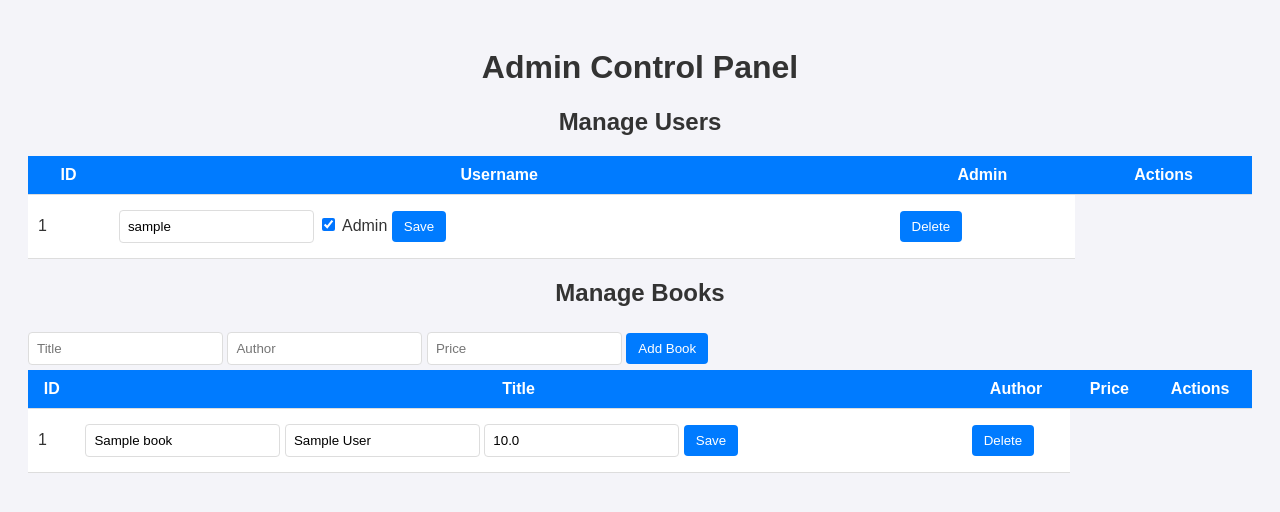
After one commit to Hunt3r0x/FCIS-ECOMMERCEC, a Flask app: page /admin in a window 1280 px wide. The commit adds this page. Shown: the top 512 px of the page. Run offline with Flask 3, Linux system fonts and the light colour scheme; the visitor is signed in with stand-in values (Sample User, id 1); tables that the repository leaves empty hold one stand-in row (values such as "Sample post").

Commit message:
يا وجع القلب

```diff
--- a/app.py
+++ b/app.py
@@ -1,5 +1,4 @@
 from flask import Flask, render_template, redirect, url_for, request, session
-import os
 import hashlib
 import mysql.connector
 
@@ -28,7 +27,8 @@ def init_db():
     cursor.execute('''CREATE TABLE IF NOT EXISTS users (
                         id INT AUTO_INCREMENT PRIMARY KEY,
                         username VARCHAR(255) UNIQUE,
-                        password TEXT
+                        password TEXT,
+                        is_admin BOOLEAN DEFAULT FALSE
                     )''')
 
     cursor.execute('''CREATE TABLE IF NOT EXISTS cart (
@@ -59,7 +59,13 @@ def register():
 
         conn = get_db_connection()
         cursor = conn.cursor()
-        cursor.execute('INSERT INTO users (username, password) VALUES (%s, %s)', (username, password))
+
+        cursor.execute('SELECT COUNT(*) FROM users')
+        user_count = cursor.fetchone()[0]
+
+        is_admin = user_count == 0
+
+        cursor.execute('INSERT INTO users (username, password, is_admin) VALUES (%s, %s, %s)', (username, password, is_admin))
         conn.commit()
         conn.close()
 
@@ -81,58 +87,58 @@ def login():
 
         if user:
             session['user_id'] = user[0]
+            session['is_admin'] = user[3]
             return redirect(url_for('home'))
 
     return render_template('login.html')
 
-@app.route('/logout')
-def logout():
-    session.pop('user_id', None)
-    return redirect(url_for('home'))
+@app.route('/admin', methods=['GET', 'POST'])
+def admin_panel():
+    if 'is_admin' not in session or not session['is_admin']:
+        return redirect(url_for('home'))
 
-@app.route('/add_to_cart/<int:book_id>')
-def add_to_cart(book_id):
-    if 'user_id' not in session:
-        return redirect(url_for('login'))
-
-    user_id = session['user_id']
     conn = get_db_connection()
     cursor = conn.cursor()
-    cursor.execute('INSERT INTO cart (user_id, book_id) VALUES (%s, %s)', (user_id, book_id))
-    conn.commit()
+
+    if request.method == 'POST':
+        action = request.form.get('action')
+        if action == 'delete_user':
+            user_id = request.form.get('user_id')
+            cursor.execute('DELETE FROM users WHERE id = %s', (user_id,))
+
+        elif action == 'add_book':
+            title = request.form.get('title')
+            author = request.form.get('author')
+            price = float(request.form.get('price'))
+            cursor.execute('INSERT INTO books (title, author, price) VALUES (%s, %s, %s)', (title, author, price))
+
+        elif action == 'delete_book':
+            book_id = request.form.get('book_id')
+            cursor.execute('DELETE FROM books WHERE id = %s', (book_id,))
+
+        elif action == 'edit_book':
+            book_id = request.form.get('book_id')
+            title = request.form.get('title')
+            author = request.form.get('author')
+            price = float(request.form.get('price'))
+            cursor.execute('UPDATE books SET title=%s, author=%s, price=%s WHERE id=%s', (title, author, price, book_id))
+
+        elif action == 'edit_user':
+            user_id = request.form.get('user_id')
+            username = request.form.get('username')
+            is_admin = request.form.get('is_admin') == 'on'
+            cursor.execute('UPDATE users SET username=%s, is_admin=%s WHERE id=%s', (username, is_admin, user_id))
+
+        conn.commit()
+
+    cursor.execute('SELECT * FROM users')
+    users = cursor.fetchall()
+
+    cursor.execute('SELECT * FROM books')
+    books = cursor.fetchall()
+
     conn.close()
-
-    return redirect(url_for('cart'))
-
-@app.route('/cart')
-def cart():
-    if 'user_id' not in session:
-        return redirect(url_for('login'))
-
-    user_id = session['user_id']
-    conn = get_db_connection()
-    cursor = conn.cursor()
-    cursor.execute('''SELECT b.title, b.author, b.price
-                      FROM cart c
-                      JOIN books b ON c.book_id = b.id
-                      WHERE c.user_id = %s''', (user_id,))
-    cart_items = cursor.fetchall()
-    total_price = sum(item[2] for item in cart_items) if cart_items else 0
-    conn.close()
-
-    return render_template('cart.html', cart_items=cart_items, total_price=total_price)
-
-@app.route('/clear_cart')
-def clear_cart():
-    if 'user_id' in session:
-        user_id = session['user_id']
-        conn = get_db_connection()
-        cursor = conn.cursor()
-        cursor.execute('DELETE FROM cart WHERE user_id = %s', (user_id,))
-        conn.commit()
-        conn.close()
-
-    return redirect(url_for('cart'))
+    return render_template('admin.html', users=users, books=books)
 
 if __name__ == '__main__':
     init_db()
--- a/static/styles.css
+++ b/static/styles.css
@@ -1,75 +1,51 @@
 body {
     font-family: Arial, sans-serif;
     background-color: #f4f4f9;
-    margin: 0;
+    color: #333;
     padding: 20px;
+}
+
+h1, h2 {
+    text-align: center;
     color: #333;
 }
 
-h1 {
-    text-align: center;
-    color: #333;
+table {
+    width: 100%;
+    border-collapse: collapse;
     margin-bottom: 20px;
 }
 
-ul {
-    list-style-type: none;
-    padding: 0;
+th, td {
+    padding: 10px;
+    border-bottom: 1px solid #ddd;
 }
 
-li {
-    background-color: #ffffff;
-    margin: 10px 0;
-    padding: 15px;
-    border-radius: 8px;
-    box-shadow: 0 2px 4px rgba(0, 0, 0, 0.1);
+th {
+    background-color: #007bff;
+    color: #fff;
 }
 
-form {
-    max-width: 400px;
-    margin: 0 auto;
-    padding: 20px;
+td {
     background-color: #ffffff;
-    border-radius: 8px;
-    box-shadow: 0 2px 4px rgba(0, 0, 0, 0.1);
 }
 
-label {
-    display: block;
-    margin-bottom: 8px;
-}
-
-input {
-    width: 100%;
+input[type="text"], input[type="number"] {
     padding: 8px;
-    margin-bottom: 12px;
+    margin: 5px 0;
     border: 1px solid #ddd;
     border-radius: 4px;
 }
 
 button {
-    width: 100%;
-    padding: 10px;
+    padding: 8px 12px;
     background-color: #007bff;
-    color: #ffffff;
+    color: #fff;
     border: none;
     border-radius: 4px;
     cursor: pointer;
-    font-size: 16px;
 }
 
 button:hover {
     background-color: #0056b3;
 }
-
-a {
-    display: block;
-    text-align: center;
-    margin-top: 10px;
-    color: #007bff;
-    text-decoration: none;
-}
-
-a:hover {
-    text-decoration: underline;
-}
--- /dev/null
+++ b/templates/admin.html
@@ -0,0 +1,81 @@
+<!DOCTYPE html>
+<html>
+<head>
+    <title>Admin Control Panel</title>
+    <link rel="stylesheet" href="{{ url_for('static', filename='styles.css') }}">
+</head>
+<body>
+    <h1>Admin Control Panel</h1>
+    <h2>Manage Users</h2>
+    <table>
+        <tr>
+            <th>ID</th>
+            <th>Username</th>
+            <th>Admin</th>
+            <th>Actions</th>
+        </tr>
+        {% for user in users %}
+        <tr>
+            <td>{{ user[0] }}</td>
+            <td>
+                <form method="post">
+                    <input type="hidden" name="action" value="edit_user">
+                    <input type="hidden" name="user_id" value="{{ user[0] }}">
+                    <input type="text" name="username" value="{{ user[1] }}">
+                    <input type="checkbox" name="is_admin" {% if user[3] %}checked{% endif %}> Admin
+                    <button type="submit">Save</button>
+                </form>
+            </td>
+            <td>
+                <form method="post">
+                    <input type="hidden" name="action" value="delete_user">
+                    <input type="hidden" name="user_id" value="{{ user[0] }}">
+                    <button type="submit">Delete</button>
+                </form>
+            </td>
+        </tr>
+        {% endfor %}
+    </table>
+
+    <h2>Manage Books</h2>
+    <form method="post">
+        <input type="hidden" name="action" value="add_book">
+        <input type="text" name="title" placeholder="Title" required>
+        <input type="text" name="author" placeholder="Author" required>
+        <input type="number" step="0.01" name="price" placeholder="Price" required>
+        <button type="submit">Add Book</button>
+    </form>
+
+    <table>
+        <tr>
+            <th>ID</th>
+            <th>Title</th>
+            <th>Author</th>
+            <th>Price</th>
+            <th>Actions</th>
+        </tr>
+        {% for book in books %}
+        <tr>
+            <td>{{ book[0] }}</td>
+            <td>
+                <form method="post">
+                    <input type="hidden" name="action" value="edit_book">
+                    <input type="hidden" name="book_id" value="{{ book[0] }}">
+                    <input type="text" name="title" value="{{ book[1] }}">
+                    <input type="text" name="author" value="{{ book[2] }}">
+                    <input type="number" step="0.01" name="price" value="{{ book[3] }}">
+                    <button type="submit">Save</button>
+                </form>
+            </td>
+            <td>
+                <form method="post">
+                    <input type="hidden" name="action" value="delete_book">
+                    <input type="hidden" name="book_id" value="{{ book[0] }}">
+                    <button type="submit">Delete</button>
+                </form>
+            </td>
+        </tr>
+        {% endfor %}
+    </table>
+</body>
+</html>
```
